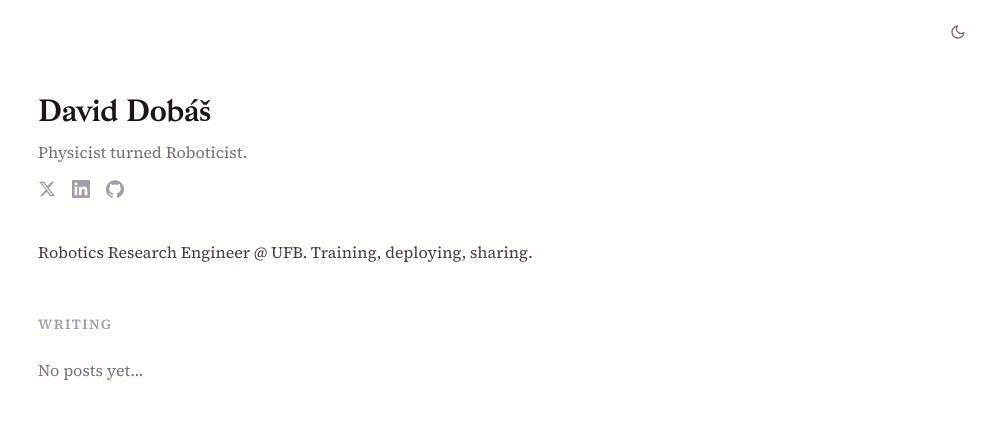
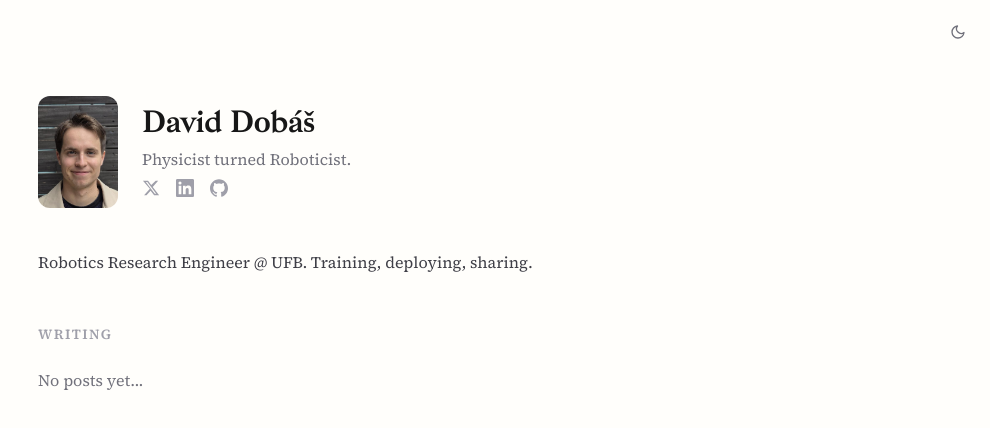
Before and after one commit to DavidDobas/personal-page, a Next.js app: page / in a window 1280 px wide. Shown: the top 428 px of the page, without its empty margins (290-1280 px from the left). Built offline with nearby package versions, Linux system fonts and the light colour scheme.

Commit message:
chore: headshot

```diff
--- a/src/app/page.tsx
+++ b/src/app/page.tsx
@@ -1,6 +1,7 @@
 import fs from "fs";
 import path from "path";
 import matter from "gray-matter";
+import Image from "next/image";
 import Link from "next/link";
 import { getAllPosts } from "@/lib/posts";
 
@@ -51,10 +52,20 @@ export default function Home() {
 
   return (
     <main className="w-full max-w-2xl mx-auto px-6 py-24">
-      <h1 className="text-3xl font-semibold tracking-tight mb-2" style={{ fontFamily: "var(--font-name)" }}>{name}</h1>
-      <p className="text-zinc-500 mb-4">{tagline}</p>
-
-      <div className="flex gap-4 mb-10">
+      <div className="flex items-center gap-6 mb-10">
+        <div className="w-20 h-28 rounded-xl overflow-hidden shrink-0">
+          <Image
+            src="/images/headshot-1.jpeg"
+            alt={name}
+            width={80}
+            height={112}
+            className="object-cover object-top w-full h-full"
+          />
+        </div>
+        <div>
+          <h1 className="text-3xl font-semibold tracking-tight mb-1" style={{ fontFamily: "var(--font-name)" }}>{name}</h1>
+          <p className="text-zinc-500 mb-2">{tagline}</p>
+          <div className="flex gap-4">
             {socialLinks.map(({ key, label, Icon }) =>
               social?.[key] ? (
                 <a
@@ -69,6 +80,8 @@ export default function Home() {
                 </a>
               ) : null
             )}
+          </div>
+        </div>
       </div>
 
       <section className="mb-12">
```
Also changed, not shown: public/images/headshot-1.jpeg (added). Lines whose indentation alone changed are shown as unchanged.
